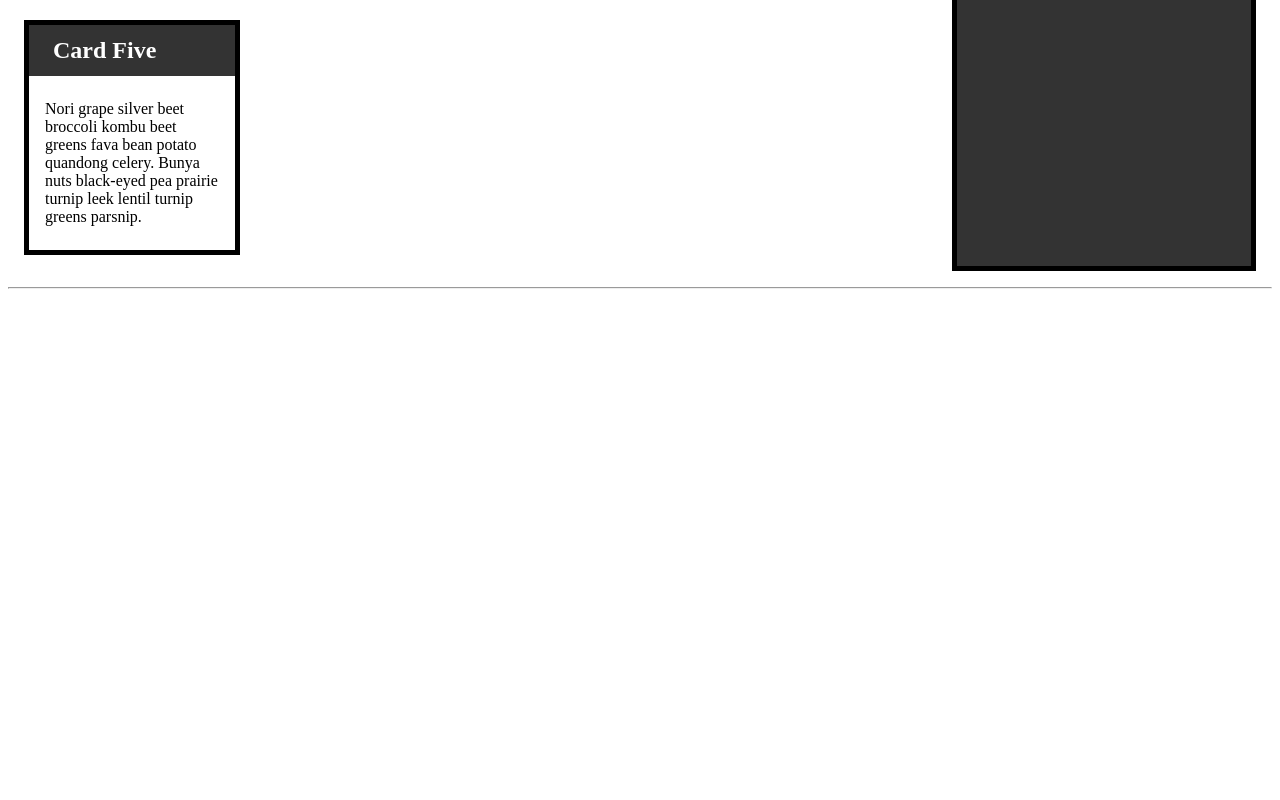
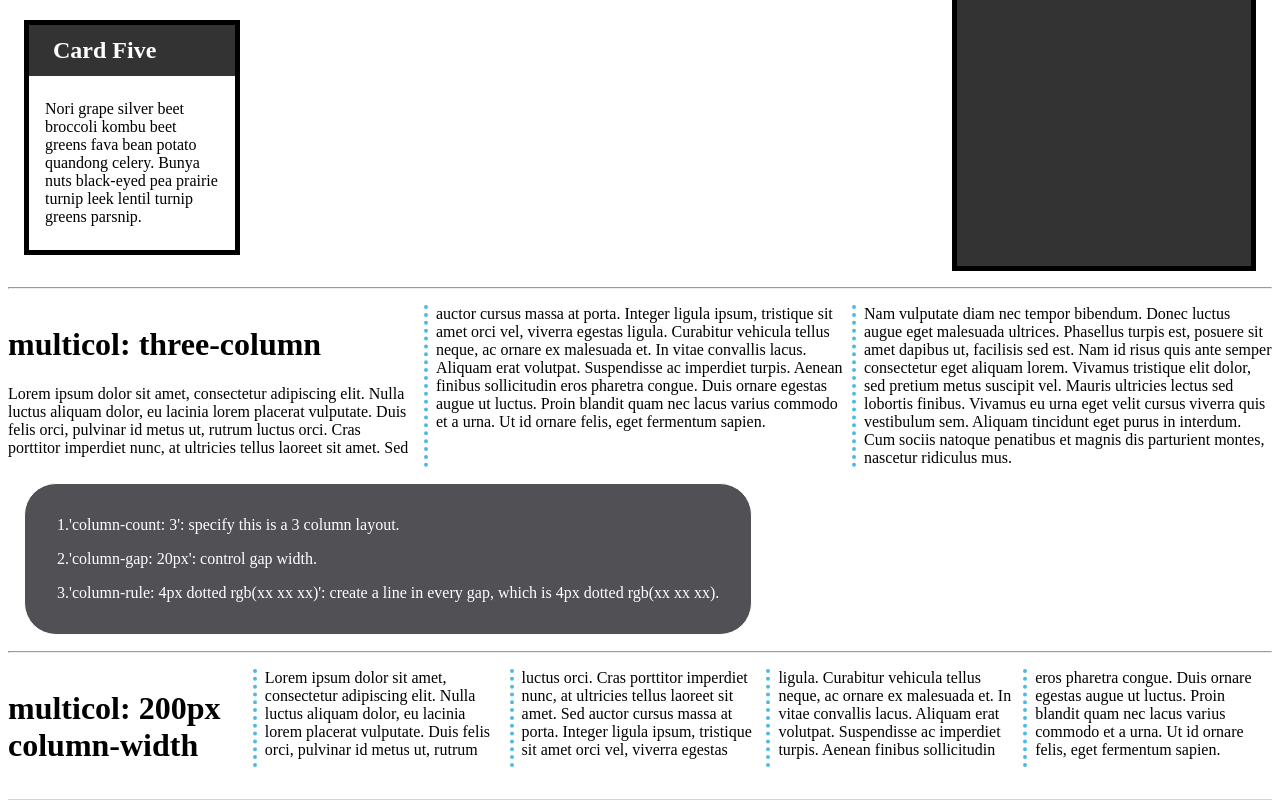
Before and after one commit to yl907/my-web, a Vue app in the folder my-web/: page / in a window 1280 px wide. Shown: the part 11200-12000 px from the top of the page. Before the commit the page ends 11505 px from the top, so only its background shows below. Built offline with nearby package versions, Linux system fonts and the light colour scheme; no server answers.

Commit message:
add 7_xMultipleColumns.vue

```diff
--- a/my-web/src/App.vue
+++ b/my-web/src/App.vue
@@ -16,6 +16,9 @@
   import StickyPositioning from './components/5_5Positioning.vue'
   import MediaQueries1 from './components/6_1MediaQueries.vue'
   import MediaQueries2 from './components/6_2MediaQueries.vue'
+  import MultipleColumns1 from './components/7_1MultipleColumns.vue'
+  import MultipleColumns2 from './components/7_2MultipleColumns.vue'
+  import MultipleColumns3 from './components/7_3MultipleColumns.vue'
 
 </script>
 
@@ -54,6 +57,12 @@
   <hr />
   <MediaQueries2></MediaQueries2>
   <hr />
+  <MultipleColumns1></MultipleColumns1>
+  <hr />
+  <MultipleColumns2></MultipleColumns2>
+  <hr />
+  <MultipleColumns3></MultipleColumns3>
+  <hr />
 </template>
 
 <style scoped>
--- /dev/null
+++ b/my-web/src/components/7_1MultipleColumns.vue
@@ -0,0 +1,50 @@
+<script setup>
+
+</script>
+
+<template>
+  <div class="container">
+      <h1>multicol: three-column</h1>
+
+      <p> Lorem ipsum dolor sit amet, consectetur adipiscing elit. Nulla luctus aliquam dolor, eu lacinia lorem placerat vulputate.
+          Duis felis orci, pulvinar id metus ut, rutrum luctus orci. Cras porttitor imperdiet nunc, at ultricies tellus
+          laoreet sit amet. Sed auctor cursus massa at porta. Integer ligula ipsum, tristique sit amet orci vel, viverra
+          egestas ligula. Curabitur vehicula tellus neque, ac ornare ex malesuada et. In vitae convallis lacus. Aliquam
+          erat volutpat. Suspendisse ac imperdiet turpis. Aenean finibus sollicitudin eros pharetra congue. Duis ornare
+          egestas augue ut luctus. Proin blandit quam nec lacus varius commodo et a urna. Ut id ornare felis, eget fermentum
+          sapien.</p>
+
+      <p>Nam vulputate diam nec tempor bibendum. Donec luctus augue eget malesuada ultrices. Phasellus turpis est, posuere
+          sit amet dapibus ut, facilisis sed est. Nam id risus quis ante semper consectetur eget aliquam lorem. Vivamus
+          tristique elit dolor, sed pretium metus suscipit vel. Mauris ultricies lectus sed lobortis finibus. Vivamus eu
+          urna eget velit cursus viverra quis vestibulum sem. Aliquam tincidunt eget purus in interdum. Cum sociis natoque
+          penatibus et magnis dis parturient montes, nascetur ridiculus mus.</p>
+  </div>
+
+  <div class="summary">
+    <p>1.'column-count: 3': specify this is a 3 column layout.</p>
+    <p>2.'column-gap: 20px': control gap width.</p>
+    <p>3.'column-rule: 4px dotted rgb(xx xx xx)': create a line in every gap, which is 4px dotted rgb(xx xx xx).</p>
+  </div>
+</template>
+
+<style scoped>
+  .container {
+    /* A three-column layout */
+    column-count: 3;
+    /* Styling gaps */
+    column-gap: 20px;
+    column-rule: 4px dotted rgb(79 185 227);
+  }
+
+  .summary {
+    color: white;
+    background-color: rgba(18, 17, 22, 0.733);
+    border-radius: 2em;
+    padding-top: 1em; padding-bottom: 1em;  padding-left: 2em; padding-right: 2em;
+    border: 1px solid;
+    margin: 1em;
+    width: fit-content;
+  }
+
+</style>
--- /dev/null
+++ b/my-web/src/components/7_2MultipleColumns.vue
@@ -0,0 +1,61 @@
+<script setup>
+
+</script>
+
+<template>
+  <div class="container">
+      <h1>multicol: 200px column-width</h1>
+
+      <p> Lorem ipsum dolor sit amet, consectetur adipiscing elit. Nulla luctus aliquam dolor, eu lacinia lorem placerat vulputate.
+          Duis felis orci, pulvinar id metus ut, rutrum luctus orci. Cras porttitor imperdiet nunc, at ultricies tellus
+          laoreet sit amet. Sed auctor cursus massa at porta. Integer ligula ipsum, tristique sit amet orci vel, viverra
+          egestas ligula. Curabitur vehicula tellus neque, ac ornare ex malesuada et. In vitae convallis lacus. Aliquam
+          erat volutpat. Suspendisse ac imperdiet turpis. Aenean finibus sollicitudin eros pharetra congue. Duis ornare
+          egestas augue ut luctus. Proin blandit quam nec lacus varius commodo et a urna. Ut id ornare felis, eget fermentum
+          sapien.</p>
+
+      <p class="spanAll">spanning subhead</p>
+
+      <p>Nam vulputate diam nec tempor bibendum. Donec luctus augue eget malesuada ultrices. Phasellus turpis est, posuere
+          sit amet dapibus ut, facilisis sed est. Nam id risus quis ante semper consectetur eget aliquam lorem. Vivamus
+          tristique elit dolor, sed pretium metus suscipit vel. Mauris ultricies lectus sed lobortis finibus. Vivamus eu
+          urna eget velit cursus viverra quis vestibulum sem. Aliquam tincidunt eget purus in interdum. Cum sociis natoque
+          penatibus et magnis dis parturient montes, nascetur ridiculus mus.</p>
+  </div>
+
+  <div class="summary">
+    <p>1.'column-width: 200px': specify this is a multiple-column layout, each column is 200px width.</p>
+    <p>2.'column-span: all': span all columns, often bahaves as a subhead of news.</p>
+  </div>
+</template>
+
+<style scoped>
+  .container {
+    /* Setting column-width */
+    column-width: 200px;
+
+    column-gap: 20px;
+    column-rule: 4px dotted rgb(79 185 227);
+  }
+
+  .spanAll {
+    column-span: all;
+    background-color: aquamarine;
+    color: black;
+    font-size: 2em;
+    height: fit-content;
+    padding: 10px;
+    position: relative;
+  }
+
+  .summary {
+    color: white;
+    background-color: rgba(18, 17, 22, 0.733);
+    border-radius: 2em;
+    padding-top: 1em; padding-bottom: 1em;  padding-left: 2em; padding-right: 2em;
+    border: 1px solid;
+    margin: 1em;
+    width: fit-content;
+  }
+
+</style>
--- /dev/null
+++ b/my-web/src/components/7_3MultipleColumns.vue
@@ -0,0 +1,110 @@
+<script setup>
+
+</script>
+
+<template>
+  <div class="container">
+    <div class="card">
+      <h2>I am the heading</h2>
+      <p>
+        Lorem ipsum dolor sit amet, consectetur adipiscing elit. Nulla luctus
+        aliquam dolor, eu lacinia lorem placerat vulputate. Duis felis orci,
+        pulvinar id metus ut, rutrum luctus orci. Cras porttitor imperdiet nunc,
+        at ultricies tellus laoreet sit amet. Sed auctor cursus massa at porta.
+        Integer ligula ipsum, tristique sit amet orci vel, viverra egestas ligula.
+      </p>
+    </div>
+
+    <div class="card">
+      <h2>I am the heading</h2>
+      <p>
+        Lorem ipsum dolor sit amet, consectetur adipiscing elit. Nulla luctus
+        aliquam dolor, eu lacinia lorem placerat vulputate. Duis felis orci,
+        pulvinar id metus ut, rutrum luctus orci. Cras porttitor imperdiet nunc,
+        at ultricies tellus laoreet sit amet. Sed auctor cursus massa at porta.
+        Integer ligula ipsum, tristique sit amet orci vel, viverra egestas ligula.
+      </p>
+    </div>
+
+    <div class="card">
+      <h2>I am the heading</h2>
+      <p>
+        Lorem ipsum dolor sit amet, consectetur adipiscing elit. Nulla luctus
+        aliquam dolor, eu lacinia lorem placerat vulputate. Duis felis orci,
+        pulvinar id metus ut, rutrum luctus orci. Cras porttitor imperdiet nunc,
+        at ultricies tellus laoreet sit amet. Sed auctor cursus massa at porta.
+        Integer ligula ipsum, tristique sit amet orci vel, viverra egestas ligula.
+      </p>
+    </div>
+    <div class="card">
+      <h2>I am the heading</h2>
+      <p>
+        Lorem ipsum dolor sit amet, consectetur adipiscing elit. Nulla luctus
+        aliquam dolor, eu lacinia lorem placerat vulputate. Duis felis orci,
+        pulvinar id metus ut, rutrum luctus orci. Cras porttitor imperdiet nunc,
+        at ultricies tellus laoreet sit amet. Sed auctor cursus massa at porta.
+        Integer ligula ipsum, tristique sit amet orci vel, viverra egestas ligula.
+      </p>
+    </div>
+
+    <div class="card">
+      <h2>I am the heading</h2>
+      <p>
+        Lorem ipsum dolor sit amet, consectetur adipiscing elit. Nulla luctus
+        aliquam dolor, eu lacinia lorem placerat vulputate. Duis felis orci,
+        pulvinar id metus ut, rutrum luctus orci. Cras porttitor imperdiet nunc,
+        at ultricies tellus laoreet sit amet. Sed auctor cursus massa at porta.
+        Integer ligula ipsum, tristique sit amet orci vel, viverra egestas ligula.
+      </p>
+    </div>
+
+    <div class="card">
+      <h2>I am the heading</h2>
+      <p>
+        Lorem ipsum dolor sit amet, consectetur adipiscing elit. Nulla luctus
+        aliquam dolor, eu lacinia lorem placerat vulputate. Duis felis orci,
+        pulvinar id metus ut, rutrum luctus orci. Cras porttitor imperdiet nunc,
+        at ultricies tellus laoreet sit amet. Sed auctor cursus massa at porta.
+        Integer ligula ipsum, tristique sit amet orci vel, viverra egestas ligula.
+      </p>
+    </div>
+
+    <div class="card">
+      <h2>I am the heading</h2>
+      <p>
+        Lorem ipsum dolor sit amet, consectetur adipiscing elit. Nulla luctus
+        aliquam dolor, eu lacinia lorem placerat vulputate. Duis felis orci,
+        pulvinar id metus ut, rutrum luctus orci. Cras porttitor imperdiet nunc,
+        at ultricies tellus laoreet sit amet. Sed auctor cursus massa at porta.
+        Integer ligula ipsum, tristique sit amet orci vel, viverra egestas ligula.
+      </p>
+    </div>
+  </div>
+</template>
+
+<style scoped>
+  .container {
+    column-width: 250px;
+    column-gap: 20px;
+  }
+
+  .card {
+    background-color: rgb(207 232 220);
+    border: 2px solid rgb(79 185 227);
+    padding: 10px;
+    margin: 0 0 1em 0;
+    /* try to comment out below code, and see what happened. */
+    break-inside: avoid;
+  }
+
+  .summary {
+    color: white;
+    background-color: rgba(18, 17, 22, 0.733);
+    border-radius: 2em;
+    padding-top: 1em; padding-bottom: 1em;  padding-left: 2em; padding-right: 2em;
+    border: 1px solid;
+    margin: 1em;
+    width: fit-content;
+  }
+
+</style>
```
Also changed, not shown: 1 other file (tests, documents, lock files or other folders).
